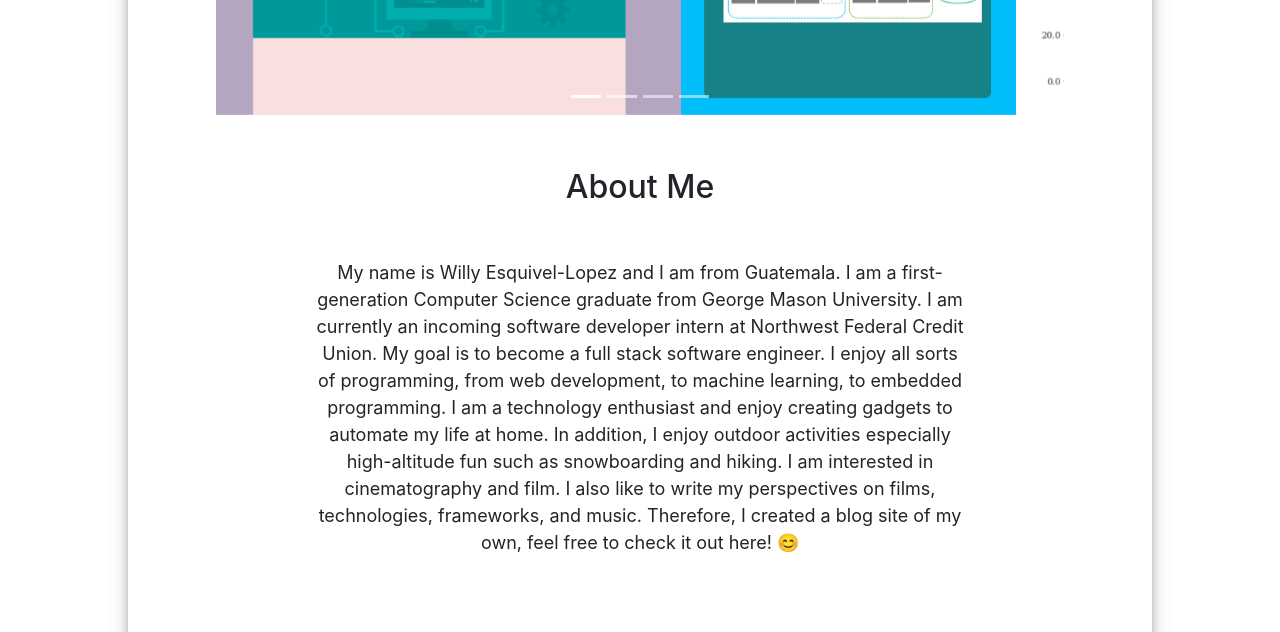
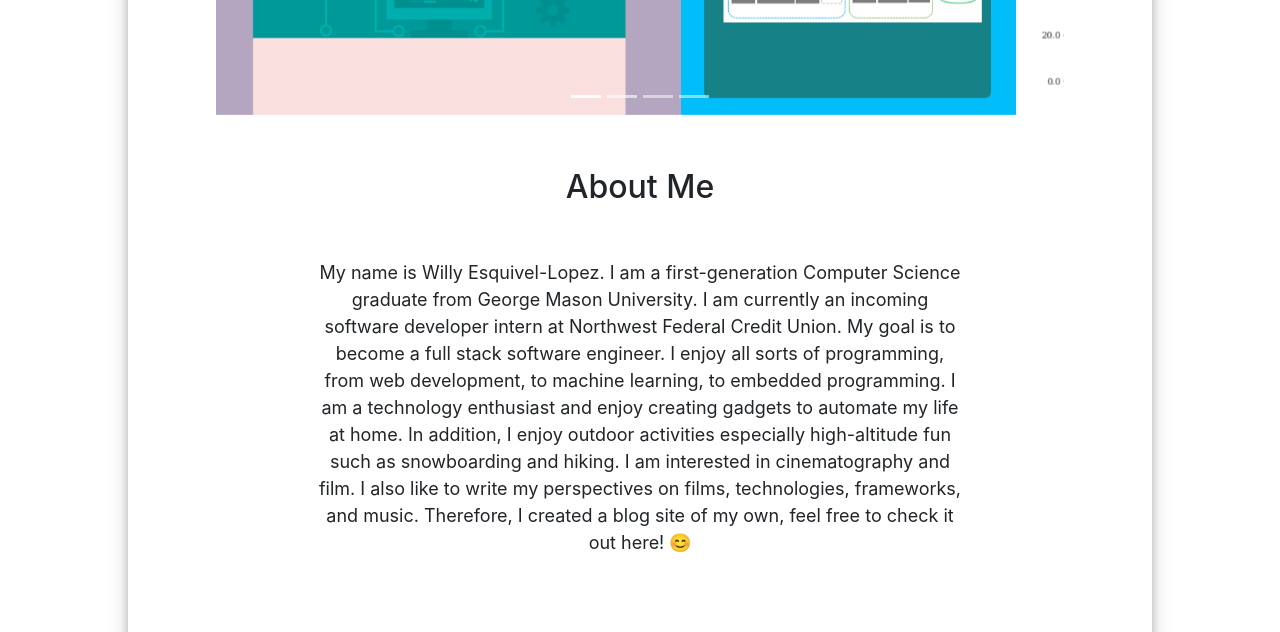
Before and after one commit to will-io/my-website, a website: page site/index.html in a window 1280 px wide. Shown: the part 472-1104 px from the top of the page. Drawn offline with nearby package versions, Linux system fonts and the light colour scheme; grey boxes are pictures that could not be loaded.

Commit message:
edit about

```diff
--- a/site/index.html
+++ b/site/index.html
@@ -95,7 +95,7 @@
     <div class="main" id="AboutMe">
     <h2 style="text-align:center; padding-top: 6%;"> About Me </h2>
     <p style="font-size: 18px; padding: 6%;">
-    My name is Willy Esquivel-Lopez and I am from Guatemala. I am a first-generation Computer Science graduate from George Mason University.
+    My name is Willy Esquivel-Lopez. I am a first-generation Computer Science graduate from George Mason University.
     I am currently an incoming software developer intern at Northwest Federal Credit Union. My goal is to become a full stack
     software engineer. I enjoy all sorts of programming, from web development, to machine learning, to embedded programming.
     I am a technology enthusiast and enjoy creating gadgets to automate my life at home. In addition, I enjoy outdoor
```
